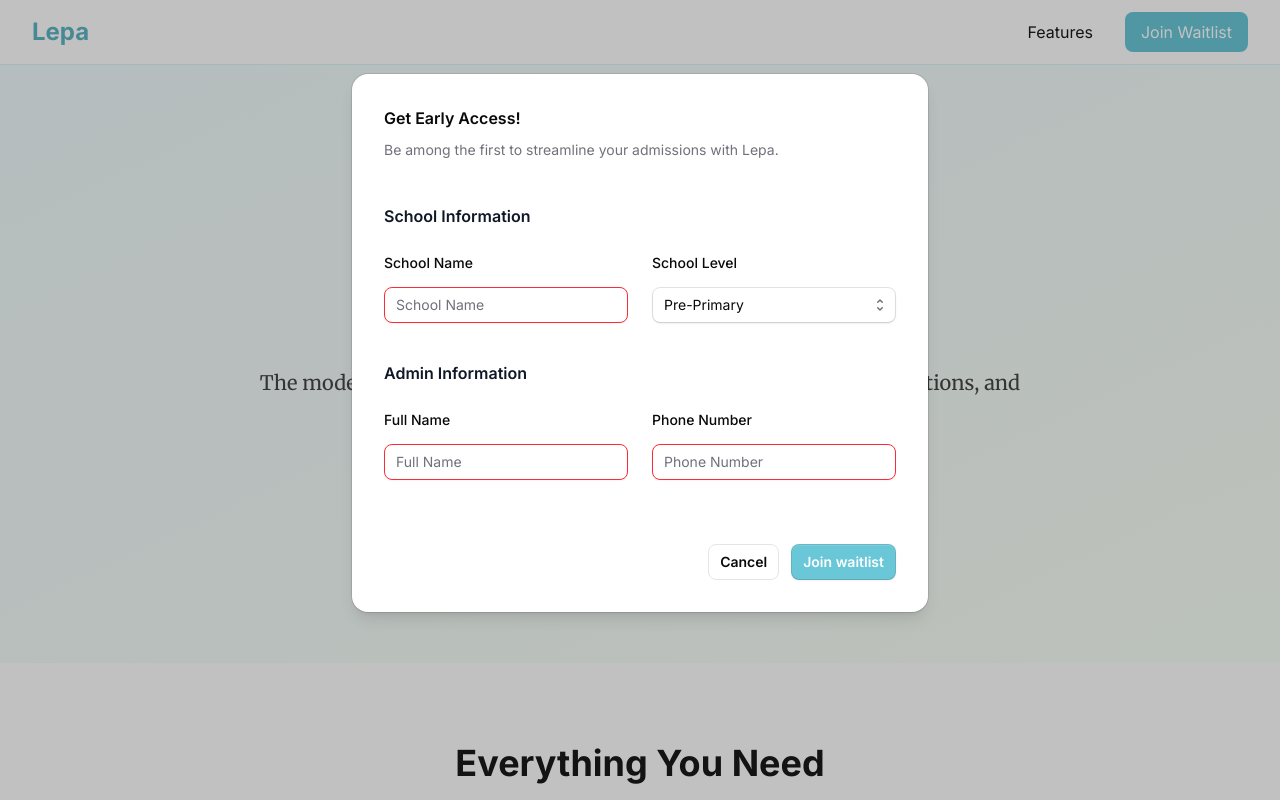
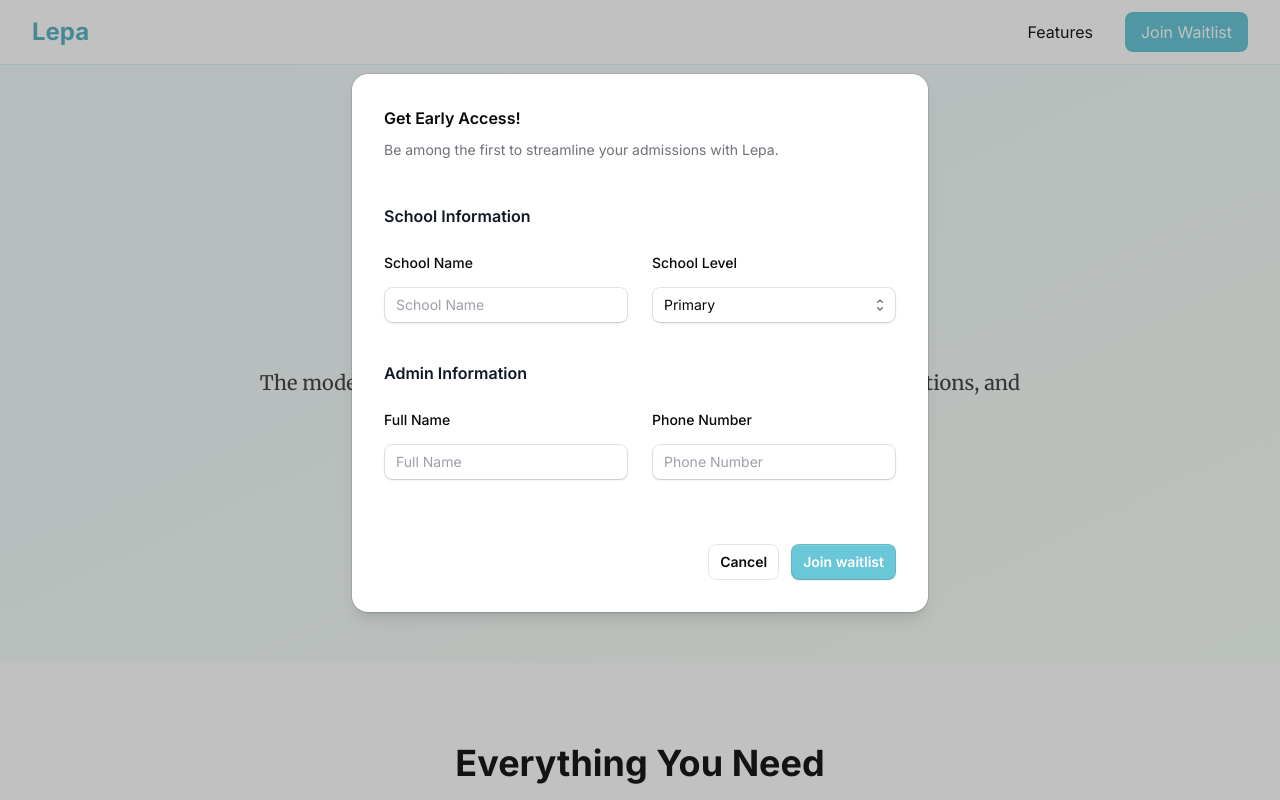
Before and after one commit to nexlura/lepa, a Next.js app: page / in a window 1280 px wide. Both pictures are taken after a click on the button "Join Waitlist". Shown: the top 800 px of the page. Built offline with nearby package versions, Linux system fonts and the light colour scheme.

Commit message:
add validation error message to waitlist form

```diff
--- a/package.json
+++ b/package.json
@@ -11,10 +11,12 @@
   "dependencies": {
     "@headlessui/react": "^2.2.4",
     "@heroicons/react": "^2.2.0",
+    "@hookform/resolvers": "^5.2.1",
     "@supabase/supabase-js": "^2.54.0",
     "next": "15.3.5",
     "react": "^19.0.0",
     "react-dom": "^19.0.0",
+    "react-hook-form": "^7.62.0",
     "zod": "^4.0.16"
   },
   "devDependencies": {
--- a/src/components/UIKit/Input.tsx
+++ b/src/components/UIKit/Input.tsx
@@ -11,7 +11,7 @@ export function InputGroup({ children }: React.ComponentPropsWithoutRef<'span'>)
                 'has-[[data-slot=icon]:first-child]:[&_input]:pl-10 has-[[data-slot=icon]:last-child]:[&_input]:pr-10 sm:has-[[data-slot=icon]:first-child]:[&_input]:pl-8 sm:has-[[data-slot=icon]:last-child]:[&_input]:pr-8',
                 '*:data-[slot=icon]:pointer-events-none *:data-[slot=icon]:absolute *:data-[slot=icon]:top-3 *:data-[slot=icon]:z-10 *:data-[slot=icon]:size-5 sm:*:data-[slot=icon]:top-2.5 sm:*:data-[slot=icon]:size-4',
                 '[&>[data-slot=icon]:first-child]:left-3 sm:[&>[data-slot=icon]:first-child]:left-2.5 [&>[data-slot=icon]:last-child]:right-3 sm:[&>[data-slot=icon]:last-child]:right-2.5',
-                '*:data-[slot=icon]:text-zinc-500 dark:*:data-[slot=icon]:text-zinc-400'
+
             )}
         >
             {children}
@@ -42,9 +42,8 @@ export const Input = forwardRef(function Input(
                 // Background color + shadow applied to inset pseudo element, so shadow blends with border in light mode
                 'before:absolute before:inset-px before:rounded-[calc(var(--radius-lg)-1px)] before:bg-white before:shadow-sm',
                 // Background color is moved to control and shadow is removed in dark mode so hide `before` pseudo
-                'dark:before:hidden',
                 // Focus ring
-                'after:pointer-events-none after:absolute after:inset-0 after:rounded-lg after:ring-transparent after:ring-inset sm:focus-within:after:ring-2 sm:focus-within:after:ring-blue-500',
+                'after:pointer-events-none after:absolute after:inset-0 after:rounded-lg after:ring-transparent after:ring-inset sm:focus-within:after:ring-2 sm:focus-within:after:ring-zinc-800',
                 // Disabled state
                 'has-data-disabled:opacity-50 has-data-disabled:before:bg-zinc-950/5 has-data-disabled:before:shadow-none',
                 // Invalid state
@@ -72,21 +71,21 @@ export const Input = forwardRef(function Input(
                         '[&::-webkit-datetime-edit-meridiem-field]:p-0',
                     ],
                     // Basic layout
-                    'relative block w-full appearance-none rounded-lg px-[calc(--spacing(3.5)-1px)] py-[calc(--spacing(2.5)-1px)] sm:px-[calc(--spacing(3)-1px)] sm:py-[calc(--spacing(1.5)-1px)]',
+                    'relative block w-full appearance-none rounded-lg px-[calc(--spacing(3.5)-1px)] py-[calc(--spacing(1.5)-1px)] sm:px-[calc(--spacing(3)-1px)] sm:py-[calc(--spacing(1.5)-1px)]',
                     // Typography
-                    'text-base/6 text-zinc-950 placeholder:text-zinc-500 sm:text-sm/6 dark:text-white',
+                    'text-base/6 text-zinc-950 placeholder:text-zinc-400 sm:text-sm/6 ',
                     // Border
-                    'border border-zinc-950/10 data-hover:border-zinc-950/20 dark:border-white/10 dark:data-hover:border-white/20',
+                    'border border-zinc-950/10 data-hover:border-zinc-950/20',
                     // Background color
-                    'bg-transparent dark:bg-white/5',
+                    'bg-transparent',
                     // Hide default focus styles
                     'focus:outline-hidden',
                     // Invalid state
-                    'data-invalid:border-red-500 data-invalid:data-hover:border-red-500 dark:data-invalid:border-red-500 dark:data-invalid:data-hover:border-red-500',
+                    'data-invalid:border-red-500 data-invalid:data-hover:border-red-500',
                     // Disabled state
-                    'data-disabled:border-zinc-950/20 dark:data-disabled:border-white/15 dark:data-disabled:bg-white/2.5 dark:data-hover:data-disabled:border-white/15',
+                    'data-disabled:border-zinc-950/20 ',
                     // System icons
-                    'dark:scheme-dark',
+
                 ])}
             />
         </span>
--- a/src/components/WaitlistModal/WaitlistForm.tsx
+++ b/src/components/WaitlistModal/WaitlistForm.tsx
@@ -1,8 +1,10 @@
 'use client'
 
-import { useCallback, useContext, useMemo, useState } from "react"
+import { useContext, useMemo, useState } from "react"
 import { z } from "zod"
 import { XCircleIcon, XMarkIcon } from "@heroicons/react/20/solid"
+import { useForm } from 'react-hook-form'
+import { zodResolver } from "@hookform/resolvers/zod"
 
 import { Combobox, ComboboxLabel, ComboboxOption } from "../UIKit/ComboBox"
 import { ErrorMessage, Field, Label } from "../UIKit/Fieldset"
@@ -18,7 +20,6 @@ const levels = [
 
 const WaitlistSchema = z.object({
     schoolName: z.string().min(2, 'School name is required'),
-    schoolLevel: z.string().min(1, 'School level is required'),
     adminFullName: z.string().min(2, 'Full name is required'),
     adminPhone: z
         .string()
@@ -26,8 +27,7 @@ const WaitlistSchema = z.object({
         .regex(/^[+()\-\s0-9]{7,}$/i, 'Enter a valid phone number'),
 })
 
-type WaitlistFormErrors = Partial<Record<keyof z.infer<typeof WaitlistSchema>, string>>
-
+export type Waitlist = z.infer<typeof WaitlistSchema>
 interface WaitlistFormProps {
     onSubmittingChange?: (isSubmitting: boolean) => void
     onSuccess?: () => void
@@ -65,11 +65,19 @@ const Alert = (props: { message: string, setShowAlert: (args: boolean) => void }
 
 
 const WaitlistForm = ({ onSubmittingChange, onSuccess, setIsOpen }: WaitlistFormProps) => {
+    const {
+        formState: { errors },
+        register,
+        handleSubmit,
+        reset,
+    } = useForm<Waitlist>({
+        resolver: zodResolver(WaitlistSchema),
+    })
+
     const { setFeedback } = useContext(FeedbackContext)
 
 
-    const [selectedLevel, setSelectedLevel] = useState(levels[0])
-    const [errors, setErrors] = useState<WaitlistFormErrors>({})
+    const [selectedLevel, setSelectedLevel] = useState(levels[1])
     const [showAlert, setShowAlert] = useState(false)
     const [submittionRes, setSubmittionRes] = useState<string>('')
 
@@ -79,40 +87,29 @@ const WaitlistForm = ({ onSubmittingChange, onSuccess, setIsOpen }: WaitlistForm
         }
     }
 
-    const handleSubmit = useCallback(async (event: React.FormEvent<HTMLFormElement>) => {
-        event.preventDefault()
+    const onSubmit = async (data: Waitlist) => {
+        const { adminFullName, adminPhone, schoolName } = data
 
         setSubmittionRes('')
+        const formData = new FormData()
 
-        const form = event.currentTarget
-        const formData = new FormData(form)
+        formData.append('adminFullName', adminFullName)
+        formData.append('adminPhone', adminPhone)
+        formData.append('schoolName', schoolName)
 
         const payload = {
-            schoolName: String(formData.get('school-name') || '').trim(),
+            schoolName: String(formData.get('schoolName')).trim(),
             schoolLevel: selectedLevel?.name ?? '',
-            adminFullName: String(formData.get('full-name') || '').trim(),
-            adminPhone: String(formData.get('phone-number') || '').trim(),
+            adminFullName: String(formData.get('adminFullName')).trim(),
+            adminPhone: String(formData.get('adminPhone')).trim(),
         }
 
-        const parsed = WaitlistSchema.safeParse(payload)
-        if (!parsed.success) {
-            const fieldErrors: WaitlistFormErrors = {}
-            const flat = parsed.error.flatten().fieldErrors
-            if (flat.schoolName?.[0]) fieldErrors.schoolName = flat.schoolName[0]
-            if (flat.schoolLevel?.[0]) fieldErrors.schoolLevel = flat.schoolLevel[0]
-            if (flat.adminFullName?.[0]) fieldErrors.adminFullName = flat.adminFullName[0]
-            if (flat.adminPhone?.[0]) fieldErrors.adminPhone = flat.adminPhone[0]
-            setErrors(fieldErrors)
-            return
-        }
-
-        setErrors({})
         onSubmittingChange?.(true)
         try {
             const res = await fetch('/api/waitlist', {
                 method: 'POST',
                 headers: { 'Content-Type': 'application/json' },
-                body: JSON.stringify(parsed.data),
+                body: JSON.stringify(payload),
             })
 
             if (!res.ok) {
@@ -122,30 +119,34 @@ const WaitlistForm = ({ onSubmittingChange, onSuccess, setIsOpen }: WaitlistForm
                 return
             } else {
                 setIsOpen(false)
-                setFeedback({ status: 'success', text: 'Thanks for joining!  We’ll notify you when your spot is available' })
+                setFeedback({ status: 'success', text: `Thanks for joining!  We’ll notify you when your spot is available` })
             }
 
             onSuccess?.()
-            form.reset()
+            reset()
         } finally {
             onSubmittingChange?.(false)
         }
-    }, [onSubmittingChange, onSuccess, selectedLevel, setFeedback, setIsOpen])
+    }
 
     useMemo(() => submittionRes ? setShowAlert(true) : setShowAlert(false), [submittionRes])
 
     return (
         <>
             {showAlert && (<Alert message={submittionRes} setShowAlert={setShowAlert} />)}
-            <form id="waitlist-form" onSubmit={handleSubmit}>
+            <form id="waitlist-form" onSubmit={handleSubmit(onSubmit)}>
                 <div className="space-y-1 mt-10">
                     <div className="border-gray-900/10 pb-8">
                         <h2 className="text-base/7 font-semibold text-gray-900">School Information</h2>
                         <div className="mt-5 grid grid-cols-1 gap-x-6 gap-y-5 sm:grid-cols-2">
                             <Field className="w-full">
                                 <Label className="text-sm/6 text-gray-900 font-medium">School Name</Label>
-                                <Input name="school-name" placeholder="School Name" required data-invalid={Boolean(errors.schoolName)} aria-invalid={Boolean(errors.schoolName)} />
-                                {errors.schoolName ? <ErrorMessage>{errors.schoolName}</ErrorMessage> : null}
+                                <Input
+                                    placeholder="School Name"
+                                    invalid={errors.schoolName ? true : false}
+                                    {...register("schoolName")}
+                                />
+                                {errors.schoolName ? <ErrorMessage>{errors.schoolName.message}</ErrorMessage> : null}
                             </Field>
                             <Field>
                                 <Label className="text-sm/6 text-gray-900 font-medium">School Level</Label>
@@ -162,7 +163,6 @@ const WaitlistForm = ({ onSubmittingChange, onSuccess, setIsOpen }: WaitlistForm
                                         </ComboboxOption>
                                     )}
                                 </Combobox>
-                                {errors.schoolLevel ? <ErrorMessage>{errors.schoolLevel}</ErrorMessage> : null}
                             </Field>
                         </div>
                     </div>
@@ -171,13 +171,21 @@ const WaitlistForm = ({ onSubmittingChange, onSuccess, setIsOpen }: WaitlistForm
                         <div className="mt-5 grid grid-cols-1 gap-x-6 gap-y-5 sm:grid-cols-2">
                             <Field>
                                 <Label className="text-sm/6 text-gray-900 font-medium">Full Name</Label>
-                                <Input name="full-name" placeholder="Full Name" required data-invalid={Boolean(errors.adminFullName)} aria-invalid={Boolean(errors.adminFullName)} />
-                                {errors.adminFullName ? <ErrorMessage>{errors.adminFullName}</ErrorMessage> : null}
+                                <Input
+                                    placeholder="Full Name"
+                                    invalid={errors.adminFullName ? true : false}
+                                    {...register("adminFullName")}
+                                />
+                                {errors.adminFullName ? <ErrorMessage>{errors.adminFullName.message}</ErrorMessage> : null}
                             </Field>
                             <Field>
                                 <Label className="text-sm/6 text-gray-900 font-medium">Phone Number</Label>
-                                <Input name="phone-number" type="tel" placeholder="Phone Number" required data-invalid={Boolean(errors.adminPhone)} aria-invalid={Boolean(errors.adminPhone)} />
-                                {errors.adminPhone ? <ErrorMessage>{errors.adminPhone}</ErrorMessage> : null}
+                                <Input
+                                    type="tel" placeholder="Phone Number"
+                                    invalid={errors.adminPhone ? true : false}
+                                    {...register("adminPhone")}
+                                />
+                                {errors.adminPhone ? <ErrorMessage>{errors.adminPhone.message}</ErrorMessage> : null}
                             </Field>
                         </div>
                     </div>
```
Also changed, not shown: 1 other file (tests, documents, lock files or other folders).
